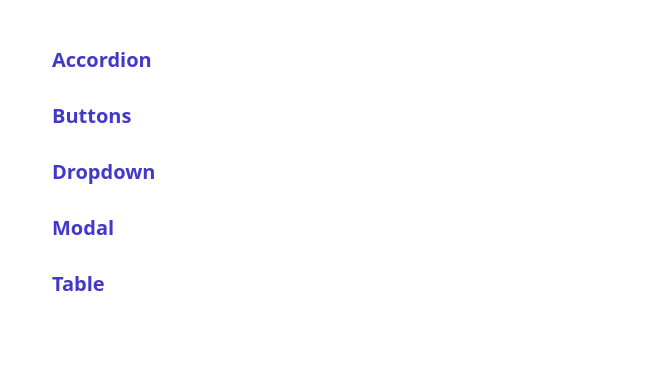
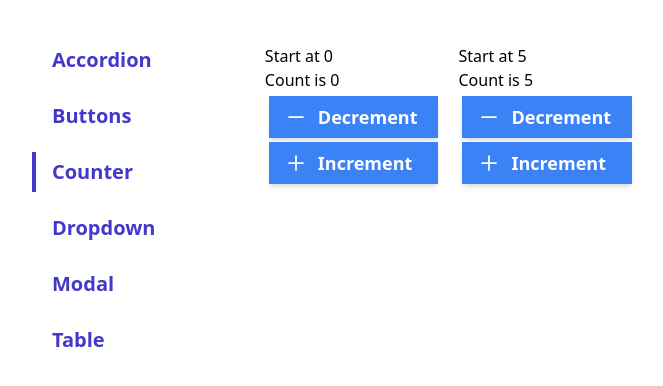
Before and after one commit to marichelle/component-library, a React (Create React App) app: page /counter in a window 1280 px wide. Shown: the top 386 px of the page, without its empty margins (0-663 px from the left). Built offline with nearby package versions, Linux system fonts and the light colour scheme.

Commit message:
Simple custom hook

```diff
--- a/src/App.jsx
+++ b/src/App.jsx
@@ -2,6 +2,7 @@ import Route from './components/Route/Route'
 import SideBar from './components/SideBar/SideBar'
 import AccordionPage from './pages/AccordionPage'
 import ButtonPage from './pages/ButtonPage'
+import CounterPage from './pages/CounterPage'
 import DropdownPage from './pages/DropdownPage'
 import ModalPage from './pages/ModalPage'
 import TablePage from './pages/TablePage'
@@ -21,6 +22,9 @@ function App() {
         <Route path="/buttons">
           <ButtonPage />
         </Route>
+        <Route path="/counter">
+          <CounterPage />
+        </Route>
         <Route path="/dropdown">
           <DropdownPage />
         </Route>
--- a/src/components/SideBar/SideBar.jsx
+++ b/src/components/SideBar/SideBar.jsx
@@ -11,6 +11,10 @@ const navigation = [
   {
     name: 'Buttons',
     path: '/buttons',
+  },
+  {
+    name: 'Counter',
+    path: '/counter',
   },
   {
     name: 'Dropdown',
--- /dev/null
+++ b/src/hooks/useCounter.jsx
@@ -0,0 +1,20 @@
+import { useEffect, useState } from 'react'
+
+function useCounter(initialCount) {
+  const [count, setCount] = useState(initialCount)
+
+  const handleDecrement = () => setCount(count - 1)
+  const handleIncrement = () => setCount(count + 1)
+
+  useEffect(() => {
+    console.log(count)
+  }, [count])
+
+  return {
+    count,
+    handleDecrement,
+    handleIncrement,
+  }
+}
+
+export default useCounter
--- /dev/null
+++ b/src/pages/CounterPage.jsx
@@ -0,0 +1,34 @@
+import { MinusSmallIcon, PlusSmallIcon } from '@heroicons/react/24/solid'
+
+import Button from '../components/Button/Button'
+import useCounter from '../hooks/useCounter'
+
+const Counter = ({ initialCount }) => {
+  const { count, handleDecrement, handleIncrement } = useCounter(initialCount)
+
+  return (
+    <div>
+      <h1>Start at {initialCount}</h1>
+      <h2>Count is {count}</h2>
+      <Button className="w-full" onClick={handleDecrement}>
+        <MinusSmallIcon className="w-7 h-7" />
+        Decrement
+      </Button>
+      <Button className="w-full" onClick={handleIncrement}>
+        <PlusSmallIcon className="w-7 h-7" />
+        Increment
+      </Button>
+    </div>
+  )
+}
+
+function CounterPage() {
+  return (
+    <div className="flex gap-6">
+      <Counter initialCount={0} />
+      <Counter initialCount={5} />
+    </div>
+  )
+}
+
+export default CounterPage
```
